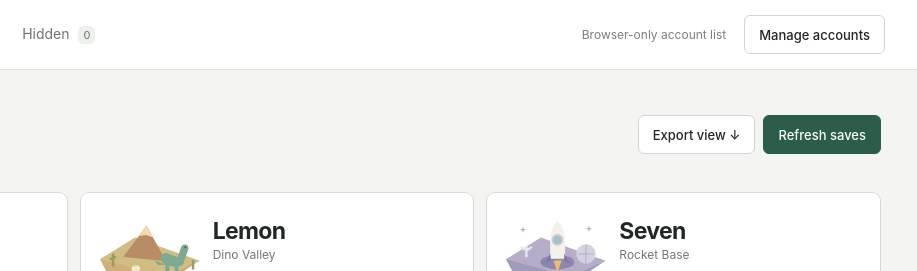
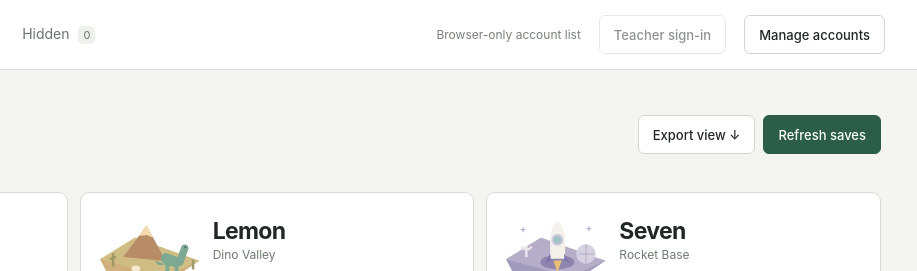
Before and after one commit to frankwu0405/ExamGames, a plain HTML site: page teacher/index.html in a window 1280 px wide. Shown: the top 271 px of the page, 363-1280 px from the left. Drawn offline with Linux system fonts and the light colour scheme.

```diff
--- a/teacher/index.html
+++ b/teacher/index.html
@@ -5,7 +5,7 @@
 .gate-archive a{color:#ffd36b;text-decoration:underline}.gate-archive .muted,.gate-archive .gate-device{color:#deddf0}
 .gate-archive details{border-top:1px solid #515875;padding:9px 0}.gate-archive summary{cursor:pointer}.gate-archive summary span{margin-left:10px;color:#deddf0}
 </style></head><body>
-<header class="app-bar"><a class="brand" href="#"><svg viewBox="0 0 36 36" aria-hidden="true"><path d="M3 25l13-9 16 8-13 9z" fill="#c1d4c4"/><path d="M3 23l13-9 16 8-13 9z" fill="#43745b"/><path d="M13 20V11l5-4 6 4v11" fill="#ecd9b0"/><path d="M10 12l8-7 9 7" fill="none" stroke="#b56e4c" stroke-width="3"/></svg><span>ExamGames <b>Teacher</b></span></a><nav aria-label="Dashboard views"><button id="nav-class" class="nav-item active">Students</button><button id="nav-hidden" class="nav-item">Hidden <span id="hidden-count">0</span></button></nav><div class="header-right"><span class="private-pill">Teacher view</span><button class="button" id="manage-accounts">Manage accounts</button></div></header>
+<header class="app-bar"><a class="brand" href="#"><svg viewBox="0 0 36 36" aria-hidden="true"><path d="M3 25l13-9 16 8-13 9z" fill="#c1d4c4"/><path d="M3 23l13-9 16 8-13 9z" fill="#43745b"/><path d="M13 20V11l5-4 6 4v11" fill="#ecd9b0"/><path d="M10 12l8-7 9 7" fill="none" stroke="#b56e4c" stroke-width="3"/></svg><span>ExamGames <b>Teacher</b></span></a><nav aria-label="Dashboard views"><button id="nav-class" class="nav-item active">Students</button><button id="nav-hidden" class="nav-item">Hidden <span id="hidden-count">0</span></button></nav><div class="header-right"><span class="private-pill">Teacher view</span><button class="button" id="teacher-signin" disabled>Teacher sign-in</button><button class="button" id="manage-accounts">Manage accounts</button></div></header>
 <main><div class="page"><header class="page-heading"><div><h1>Student worlds</h1><p id="breadcrumb">Qin, Lemon and Seven.</p></div><div class="top-actions"><button class="button" id="export">Export view ↓</button><button class="button primary" id="refresh">Refresh saves</button></div></header>
 <section class="islands" id="island-tabs" aria-label="Choose an island"></section>
 <div class="class-strip"><section class="summary" aria-label="Class summary"><div><strong id="stat-students">—</strong><span>accounts</span><small id="stat-hidden">No accounts hidden</small></div><div><strong id="stat-worlds">—</strong><span>worlds</span></div><div><strong id="stat-mastered">—</strong><span>items mastered</span></div><div><strong id="stat-review">—</strong><span>review items</span></div></section><div id="connection" class="connection" role="status"><i class="live-dot"></i><span id="connection-text">Connecting…</span><span id="updated-time"></span></div></div>
```
